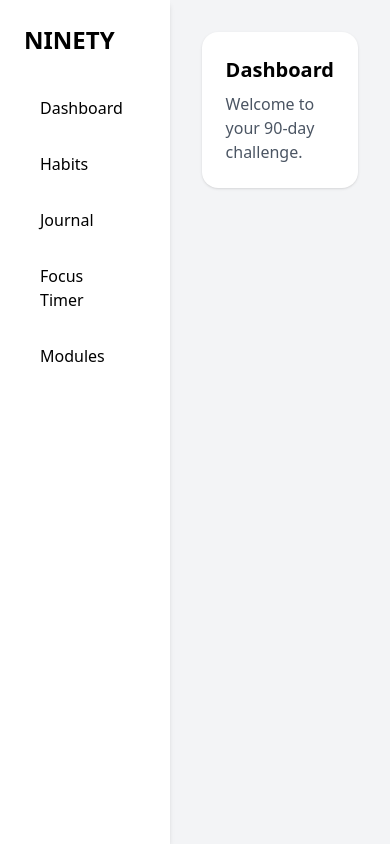
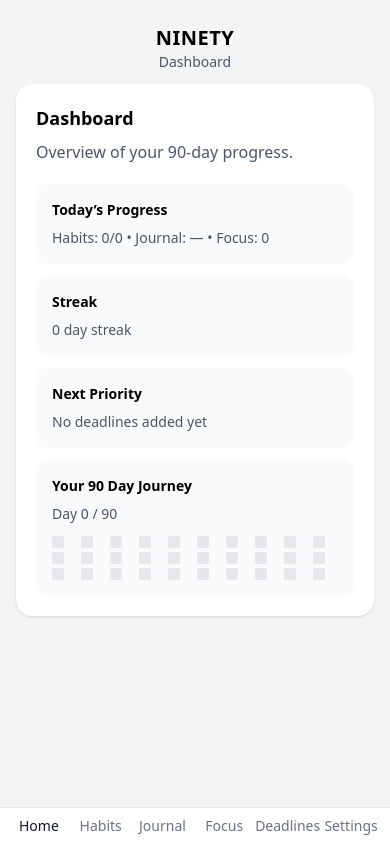
Before and after one commit to ArminHFD/ninety, a React (Vite) app: page / in a window 390 px wide. Built offline with nearby package versions, Linux system fonts and the light colour scheme.

Commit message:
Added mobile layout with bottom navigation

```diff
--- a/src/App.jsx
+++ b/src/App.jsx
@@ -1,40 +1,94 @@
+import { useState } from "react";
+
+function NavItem({ label, active, onClick }) {
+  return (
+    <button
+      onClick={onClick}
+      className={[
+        "flex-1 py-2 text-sm font-medium",
+        active ? "text-gray-900" : "text-gray-500",
+      ].join(" ")}
+    >
+      {label}
+    </button>
+  );
+}
+
 export default function App() {
+  const [tab, setTab] = useState("Dashboard");
+
   return (
-    <div className="flex min-h-screen bg-gray-100">
-
-      {/* Sidebar */}
-      <div className="w-64 bg-white shadow-md p-6">
-        <h1 className="text-2xl font-bold mb-8">NINETY</h1>
-
-        <nav className="space-y-4">
-          <button className="block w-full text-left px-4 py-2 rounded-lg hover:bg-gray-100">
-            Dashboard
-          </button>
-          <button className="block w-full text-left px-4 py-2 rounded-lg hover:bg-gray-100">
-            Habits
-          </button>
-          <button className="block w-full text-left px-4 py-2 rounded-lg hover:bg-gray-100">
-            Journal
-          </button>
-          <button className="block w-full text-left px-4 py-2 rounded-lg hover:bg-gray-100">
-            Focus Timer
-          </button>
-          <button className="block w-full text-left px-4 py-2 rounded-lg hover:bg-gray-100">
-            Modules
-          </button>
-        </nav>
-      </div>
+    <div className="min-h-screen bg-gray-100 flex flex-col">
+      {/* Header */}
+      <header className="px-4 pt-6 pb-3 text-center">
+        <div className="text-xl font-semibold tracking-wide">NINETY</div>
+        <div className="text-sm text-gray-600">{tab}</div>
+      </header>
 
       {/* Main content */}
-      <div className="flex-1 p-8">
-        <div className="bg-white rounded-2xl shadow p-6">
-          <h2 className="text-xl font-semibold mb-2">Dashboard</h2>
-          <p className="text-gray-600">
-            Welcome to your 90-day challenge.
+      <main className="flex-1 px-4 pb-24">
+        <div className="rounded-2xl bg-white p-5 shadow">
+          <h2 className="text-lg font-semibold">{tab}</h2>
+          <p className="mt-2 text-gray-600">
+            {tab === "Dashboard" && "Overview of your 90-day progress."}
+            {tab === "Habits" && "Add and tick habits."}
+            {tab === "Journal" && "Daily reflection and mood."}
+            {tab === "Focus" && "Pomodoro timer."}
+            {tab === "Deadlines" && "Track important dates."}
+            {tab === "Settings" && "Preferences and data controls."}
           </p>
+
+          {/* quick dashboard placeholders match mockups */}
+          {tab === "Dashboard" && (
+            <div className="mt-5 space-y-3">
+              <div className="rounded-xl bg-gray-50 p-4">
+                <div className="text-sm font-semibold">Today’s Progress</div>
+                <div className="mt-2 text-sm text-gray-600">
+                  Habits: 0/0 • Journal: — • Focus: 0
+                </div>
+              </div>
+
+              <div className="rounded-xl bg-gray-50 p-4">
+                <div className="text-sm font-semibold">Streak</div>
+                <div className="mt-2 text-sm text-gray-600">0 day streak</div>
+              </div>
+
+              <div className="rounded-xl bg-gray-50 p-4">
+                <div className="text-sm font-semibold">Next Priority</div>
+                <div className="mt-2 text-sm text-gray-600">
+                  No deadlines added yet
+                </div>
+              </div>
+
+              <div className="rounded-xl bg-gray-50 p-4">
+                <div className="text-sm font-semibold">Your 90 Day Journey</div>
+                <div className="mt-2 text-sm text-gray-600">Day 0 / 90</div>
+                <div className="mt-3 grid grid-cols-10 gap-1">
+                  {Array.from({ length: 30 }).map((_, i) => (
+                    <div
+                      key={i}
+                      className="h-3 w-3 rounded-sm bg-gray-200"
+                      title={`Day ${i + 1}`}
+                    />
+                  ))}
+                </div>
+              </div>
+            </div>
+          )}
         </div>
-      </div>
+      </main>
 
+      {/* Bottom nav */}
+      <nav className="fixed bottom-0 left-0 right-0 border-t bg-white">
+        <div className="mx-auto flex max-w-md px-2">
+          <NavItem label="Home" active={tab === "Dashboard"} onClick={() => setTab("Dashboard")} />
+          <NavItem label="Habits" active={tab === "Habits"} onClick={() => setTab("Habits")} />
+          <NavItem label="Journal" active={tab === "Journal"} onClick={() => setTab("Journal")} />
+          <NavItem label="Focus" active={tab === "Focus"} onClick={() => setTab("Focus")} />
+          <NavItem label="Deadlines" active={tab === "Deadlines"} onClick={() => setTab("Deadlines")} />
+          <NavItem label="Settings" active={tab === "Settings"} onClick={() => setTab("Settings")} />
+        </div>
+      </nav>
     </div>
   );
 }
```
